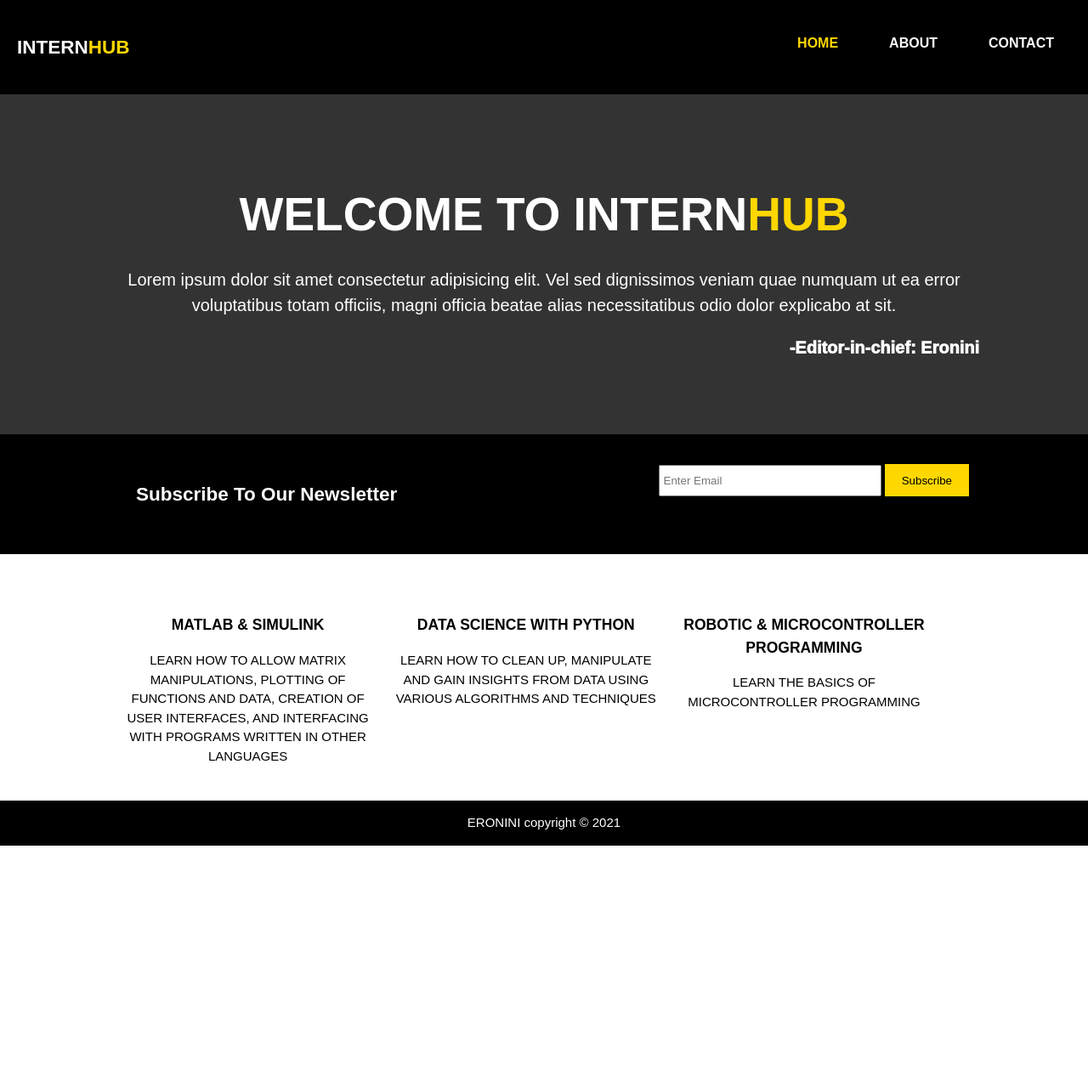
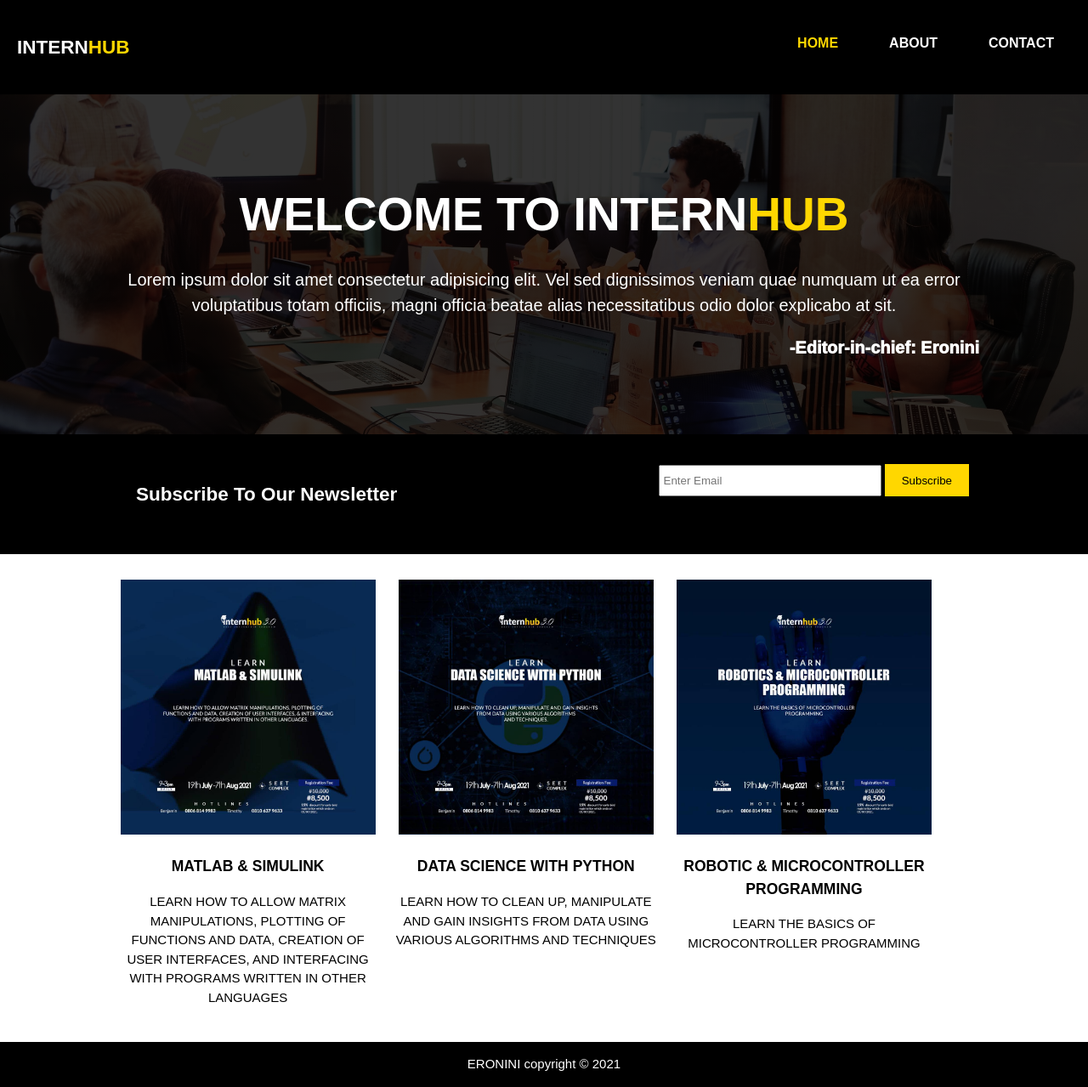
Before and after one commit to kelechieronini/Internhub, a plain HTML site: page index.html in a window 1280 px wide. Shown: the whole page at 85% size. Before the commit the page ends 995 px from the top, so only its background shows below. Drawn offline with Linux system fonts and the light colour scheme; the site is published under a folder, as on GitHub Pages, so addresses that start at the root find nothing.

Commit message:
images error 2

```diff
--- a/index.css
+++ b/index.css
@@ -64,7 +64,7 @@
 
 #showcase{
     min-height: 400px;
-    background:linear-gradient(rgba(0,0,0,.8), rgba(0,0,0,.8)), url(/images/intern.JPG);
+    background:linear-gradient(rgba(0,0,0,.8), rgba(0,0,0,.8)), url(images/intern.JPG);
     text-align: center;
     color: white;
     background-position: center;
--- a/index.html
+++ b/index.html
@@ -40,17 +40,17 @@
     <section id="boxes">
         <div class="main">
             <div class="box">
-                <img src="/images/matlab.jpg" alt="">
+                <img src="images/matlab.jpg" alt="">
                 <h3>MATLAB & SIMULINK</h3>
                 <p>LEARN HOW TO ALLOW MATRIX MANIPULATIONS, PLOTTING OF FUNCTIONS AND DATA, CREATION OF USER INTERFACES, AND INTERFACING WITH PROGRAMS WRITTEN IN OTHER LANGUAGES</p>
             </div>
             <div class="box">
-                <img src="/images/data.jpg" alt="">
+                <img src="images/data.jpg" alt="">
                 <h3>DATA SCIENCE WITH PYTHON</h3>
                 <p>LEARN HOW TO CLEAN UP, MANIPULATE AND GAIN INSIGHTS FROM DATA USING VARIOUS ALGORITHMS AND TECHNIQUES</p>
             </div>
             <div class="box">
-                <img src="/images/robotics.jpg" alt="">
+                <img src="images/robotics.jpg" alt="">
                 <h3>ROBOTIC & MICROCONTROLLER PROGRAMMING</h3>
                 <p>LEARN THE BASICS OF MICROCONTROLLER PROGRAMMING</p>
             </div>
```
